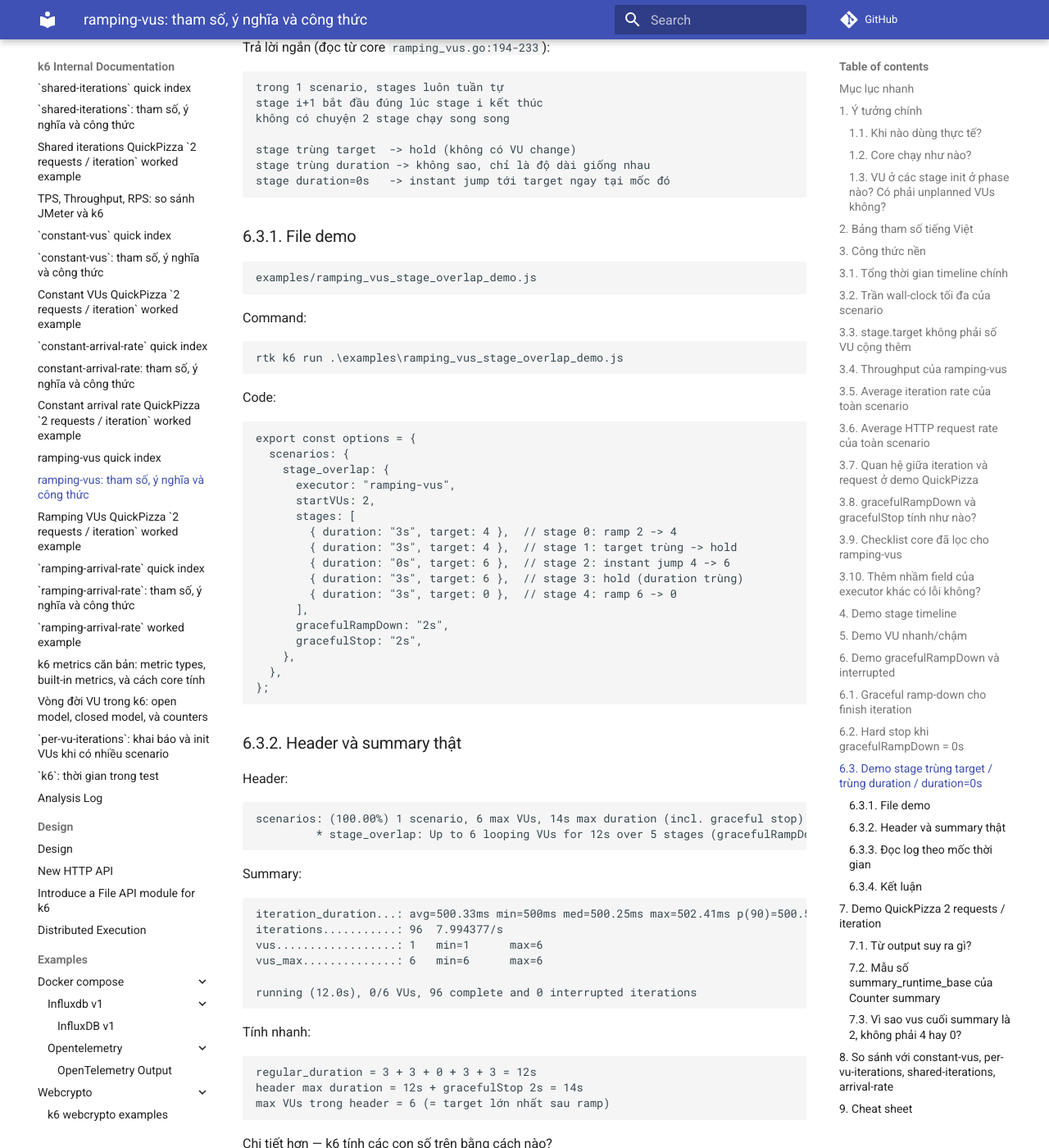
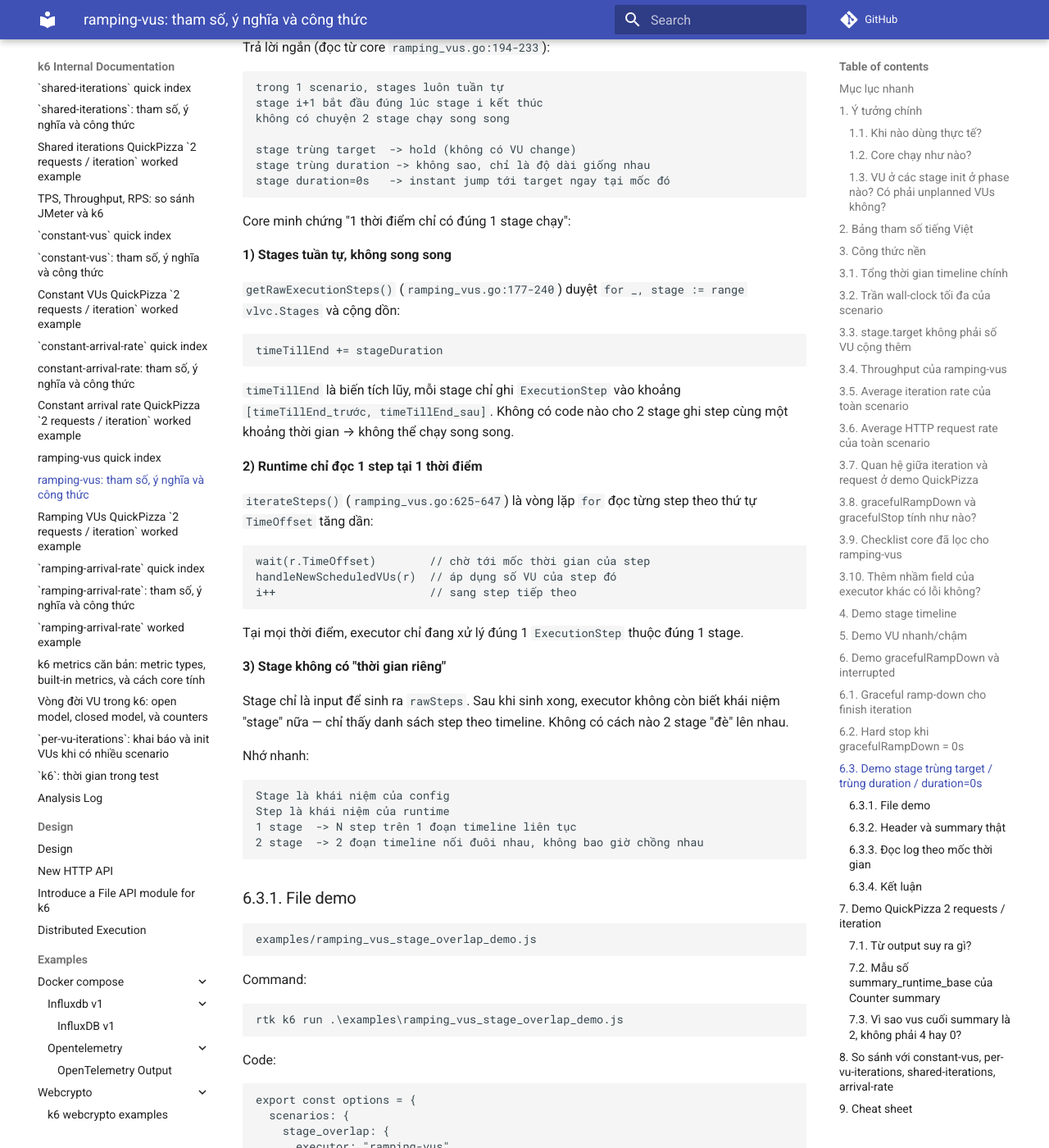
Before and after one commit to meomew-auto/markdown, an MkDocs documentation site: the page built from docs/20260517_ramping-vus-tham-so-cong-thuc.md, in a window 1280 px wide and 1400 px high, scrolled down 21129 px. Shown: the whole window at 82% size. Built offline with MkDocs 1.6.1 and Material for MkDocs 9.7.7, drawn with Linux system fonts in a browser that asks for light colours; comment, search, counter and statistics services are not loaded.

Commit message:
Update docs

````diff
--- a/docs/20260517_ramping-vus-tham-so-cong-thuc.md
+++ b/docs/20260517_ramping-vus-tham-so-cong-thuc.md
@@ -1056,6 +1056,49 @@ stage trùng duration -> không sao, chỉ là độ dài giống nhau
 stage duration=0s   -> instant jump tới target ngay tại mốc đó
 ```
 
+Core minh chứng "1 thời điểm chỉ có đúng 1 stage chạy":
+
+**1) Stages tuần tự, không song song**
+
+`getRawExecutionSteps()` (`ramping_vus.go:177-240`) duyệt `for _, stage := range vlvc.Stages`
+và cộng dồn:
+
+```go
+timeTillEnd += stageDuration
+```
+
+`timeTillEnd` là biến tích lũy, mỗi stage chỉ ghi `ExecutionStep` vào khoảng
+`[timeTillEnd_trước, timeTillEnd_sau]`. Không có code nào cho 2 stage ghi step cùng
+một khoảng thời gian → không thể chạy song song.
+
+**2) Runtime chỉ đọc 1 step tại 1 thời điểm**
+
+`iterateSteps()` (`ramping_vus.go:625-647`) là vòng lặp `for` đọc từng step theo thứ tự
+`TimeOffset` tăng dần:
+
+```go
+wait(r.TimeOffset)        // chờ tới mốc thời gian của step
+handleNewScheduledVUs(r)  // áp dụng số VU của step đó
+i++                       // sang step tiếp theo
+```
+
+Tại mọi thời điểm, executor chỉ đang xử lý đúng 1 `ExecutionStep` thuộc đúng 1 stage.
+
+**3) Stage không có "thời gian riêng"**
+
+Stage chỉ là input để sinh ra `rawSteps`. Sau khi sinh xong, executor không còn biết
+khái niệm "stage" nữa — chỉ thấy danh sách step theo timeline. Không có cách nào 2 stage
+"đè" lên nhau.
+
+Nhớ nhanh:
+
+```text
+Stage là khái niệm của config
+Step là khái niệm của runtime
+1 stage  -> N step trên 1 đoạn timeline liên tục
+2 stage  -> 2 đoạn timeline nối đuôi nhau, không bao giờ chồng nhau
+```
+
 ### 6.3.1. File demo
 
 ```text
````
